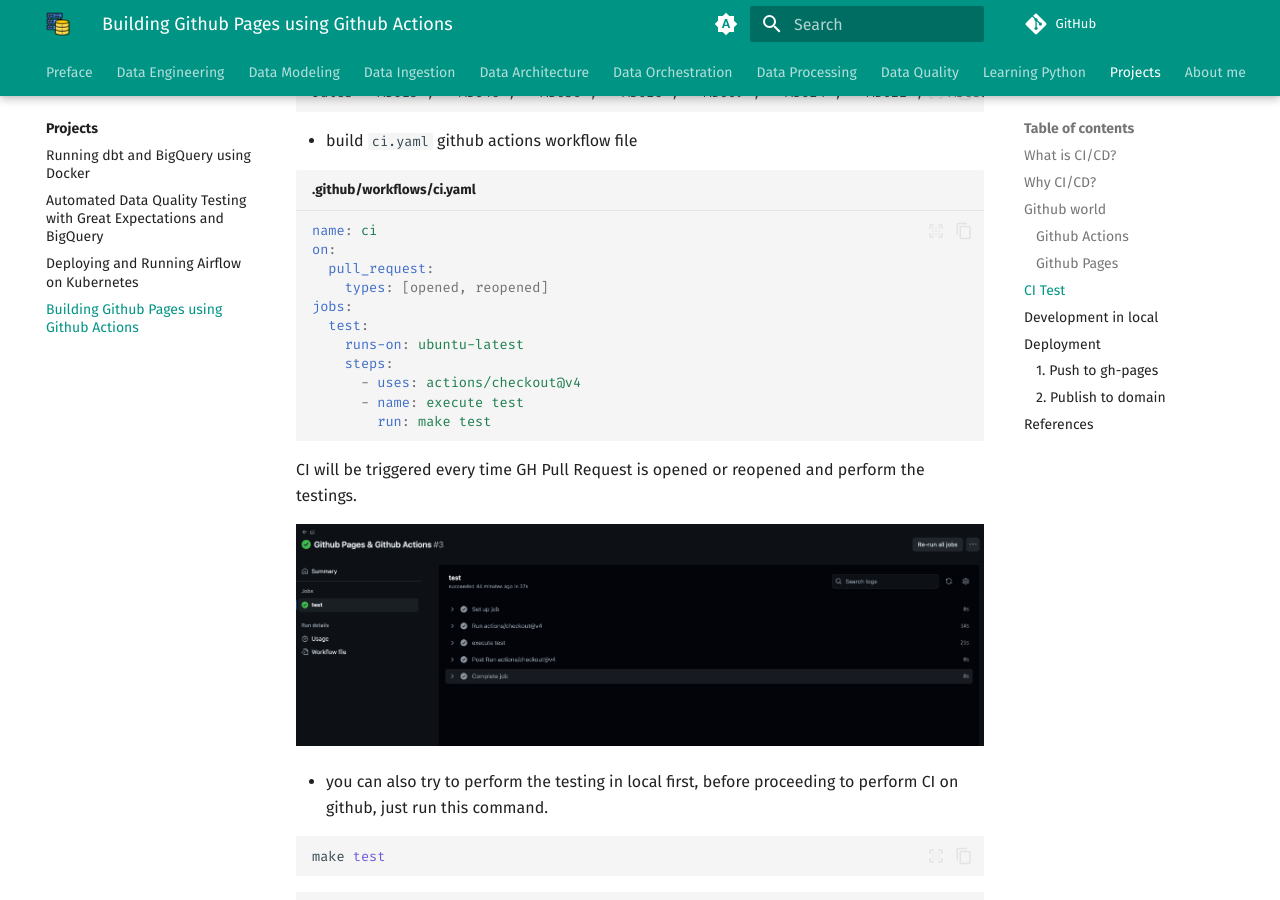
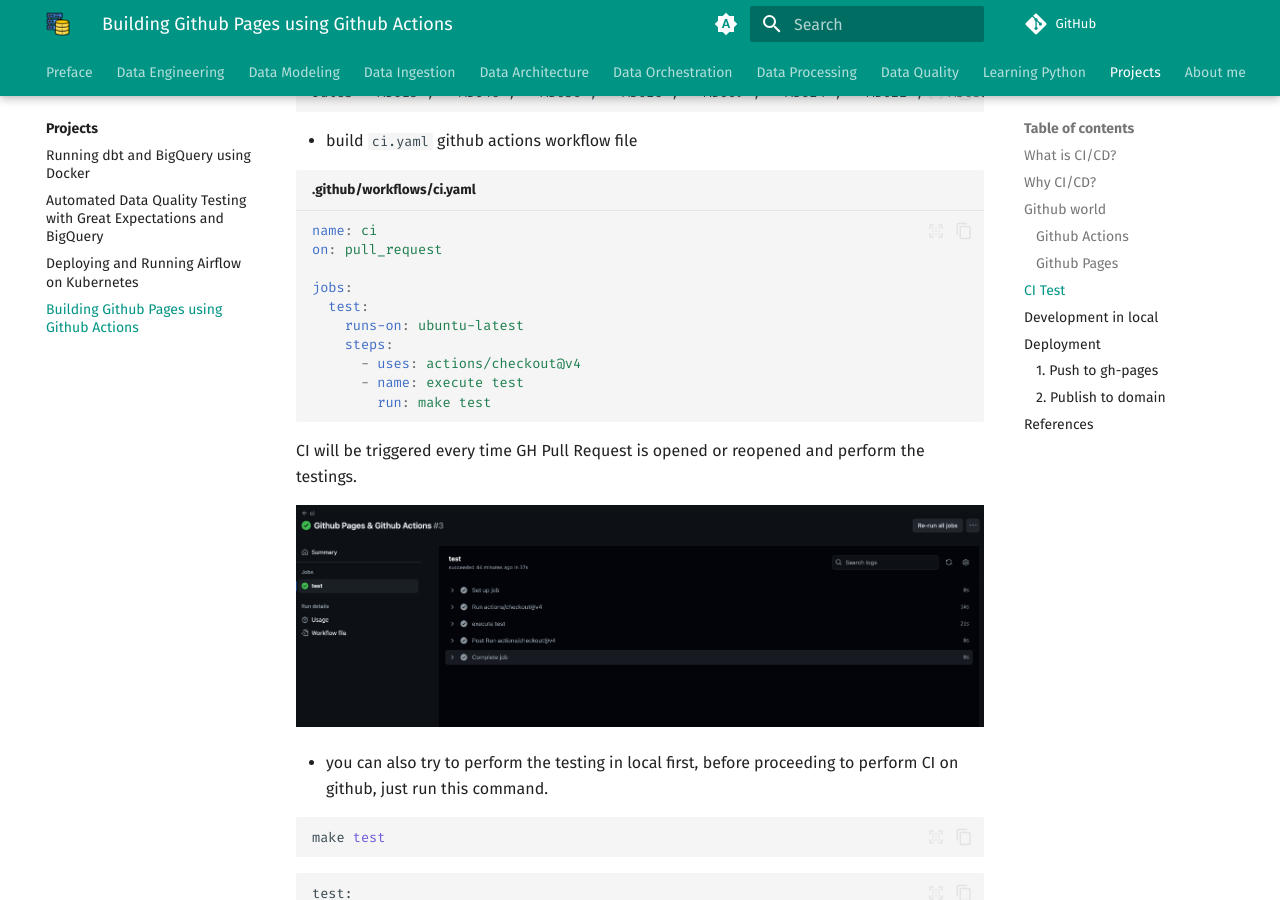
Before and after one commit to karlchris/data-engineering, an MkDocs documentation site: the page built from docs/projects/gh-pages-gh-actions.md, in a window 1280 px wide and 900 px high, scrolled down 4038 px. Built offline with MkDocs 1.6.1 and Material for MkDocs 9.7.7, drawn with Linux system fonts in a browser that asks for light colours; comment, search, counter and statistics services are not loaded.

Commit message:
push spark

````diff
--- a/docs/projects/gh-pages-gh-actions.md
+++ b/docs/projects/gh-pages-gh-actions.md
@@ -97,9 +97,8 @@ rules "~MD013", "~MD046", "~MD036", "~MD026", "~MD009", "~MD024", "~MD022", "~MD
 
 ```yaml title=".github/workflows/ci.yaml"
 name: ci
-on:
-  pull_request:
-    types: [opened, reopened]
+on: pull_request
+
 jobs:
   test:
     runs-on: ubuntu-latest
@@ -107,6 +106,7 @@ jobs:
       - uses: actions/checkout@v4
       - name: execute test
         run: make test
+
 ```
 
 CI will be triggered every time GH Pull Request is opened or reopened and perform the testings.
````
Also changed, not shown: 1 other file.
